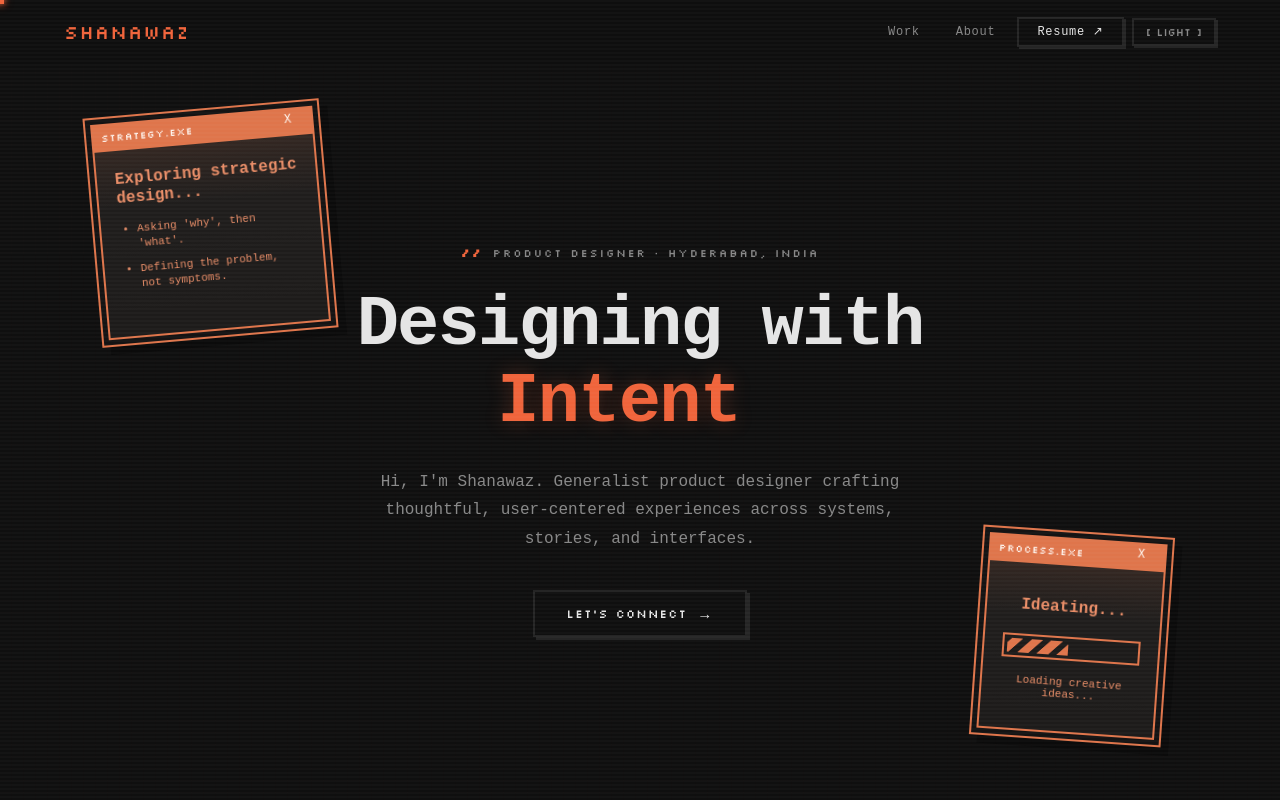
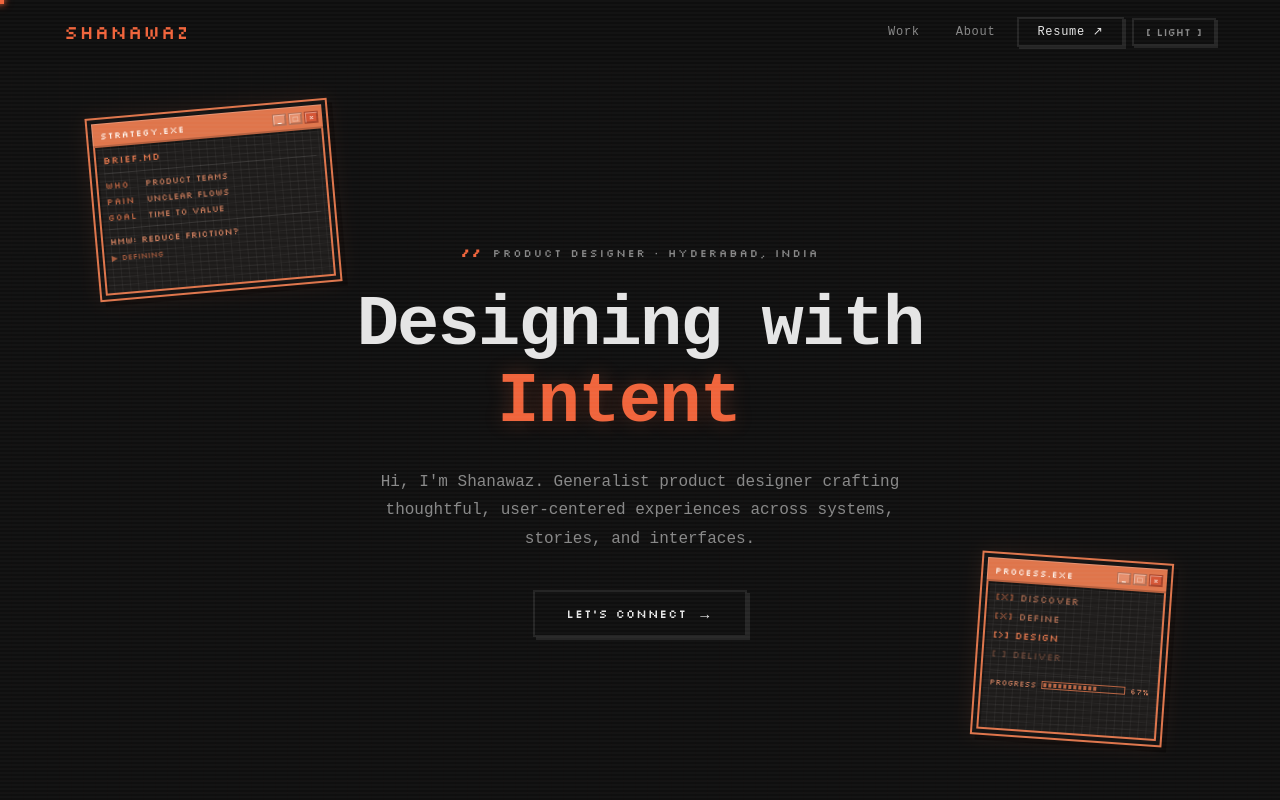
Before and after one commit to shanawaz9/shanawaz-portfolio, a React (Create React App) app: page / in a window 1280 px wide. Shown: the top 800 px of the page. Built offline with nearby package versions, Linux system fonts and the light colour scheme; a web font is replaced by a local one.

Commit message:
hero section changes

```diff
--- a/src/components/Hero.js
+++ b/src/components/Hero.js
@@ -1,7 +1,7 @@
 import React, { useEffect, useRef, useState } from 'react';
 
 const CYCLE_WORDS = ['Curiosity', 'Empathy', 'Intent'];
-const SCRAMBLE_CHARS = 'ABCDEFGHIJKLMNOPQRSTUVWXYZ0123456789#@$%&?!';
+const SCRAMBLE_CHARS = '◆○□△◇●■▲◈◉◎·—∙⬡✦◐◑';
 
 const RESUME_URL =
   'https://drive.google.com/file/d/1keXLOyPMbeusGi4czz1AJGL0bs92SzYy/view?usp=sharing';
@@ -31,20 +31,36 @@ function HeroWindowGraphic({ id, label }) {
       <>
         <div className="hero-window__chrome">
           <span className="hero-window__name">{label}</span>
-          <span className="hero-window__lines" aria-hidden="true" />
-          <span className="hero-window__close" aria-hidden="true">
-            x
-          </span>
+          <div className="hero-window__chrome-btns" aria-hidden="true">
+            <span className="hero-window__chrome-btn">_</span>
+            <span className="hero-window__chrome-btn">□</span>
+            <span className="hero-window__chrome-btn hero-window__chrome-btn--x">×</span>
+          </div>
         </div>
         <div className="hero-window__body hero-window__body--strategy">
-          <h3>
-            <span className="hero-window__title-line">Exploring strategic</span>
-            <span className="hero-window__title-line">design...</span>
-          </h3>
-          <ul className="hero-window__bullets">
-            <li>Asking 'why', then 'what'.</li>
-            <li>Defining the problem, not symptoms.</li>
-          </ul>
+          <p className="hw-head">BRIEF.MD</p>
+          <div className="hw-rule" />
+          <div className="hw-brief-rows">
+            <div className="hw-brief-row">
+              <span className="hw-brief-key">WHO</span>
+              <span className="hw-brief-val">product teams</span>
+            </div>
+            <div className="hw-brief-row">
+              <span className="hw-brief-key">PAIN</span>
+              <span className="hw-brief-val">unclear flows</span>
+            </div>
+            <div className="hw-brief-row">
+              <span className="hw-brief-key">GOAL</span>
+              <span className="hw-brief-val">time to value</span>
+            </div>
+          </div>
+          <div className="hw-rule" />
+          <p className="hw-hmw">HMW: reduce friction?</p>
+          <div className="hw-brief-status">
+            <span aria-hidden="true">▶</span>
+            <span>DEFINING</span>
+            <span className="hw-cursor" aria-hidden="true">▋</span>
+          </div>
         </div>
       </>
     );
@@ -55,17 +71,39 @@ function HeroWindowGraphic({ id, label }) {
       <>
         <div className="hero-window__chrome">
           <span className="hero-window__name">{label}</span>
-          <span className="hero-window__lines" aria-hidden="true" />
-          <span className="hero-window__close" aria-hidden="true">
-            x
-          </span>
+          <div className="hero-window__chrome-btns" aria-hidden="true">
+            <span className="hero-window__chrome-btn">_</span>
+            <span className="hero-window__chrome-btn">□</span>
+            <span className="hero-window__chrome-btn hero-window__chrome-btn--x">×</span>
+          </div>
         </div>
         <div className="hero-window__body hero-window__body--process">
-          <h3>Ideating...</h3>
-          <div className="hero-window__progress" aria-hidden="true">
-            <span className="hero-window__progress-fill" />
+          <div className="hw-phases">
+            <div className="hw-phase hw-phase--done">
+              <span className="hw-phase__chk">[x]</span>
+              <span className="hw-phase__lbl">DISCOVER</span>
+            </div>
+            <div className="hw-phase hw-phase--done">
+              <span className="hw-phase__chk">[x]</span>
+              <span className="hw-phase__lbl">DEFINE</span>
+            </div>
+            <div className="hw-phase hw-phase--now">
+              <span className="hw-phase__chk">[&gt;]</span>
+              <span className="hw-phase__lbl">DESIGN</span>
+              <span className="hw-cursor" aria-hidden="true">▋</span>
+            </div>
+            <div className="hw-phase">
+              <span className="hw-phase__chk">[ ]</span>
+              <span className="hw-phase__lbl">DELIVER</span>
+            </div>
           </div>
-          <p>Loading creative ideas...</p>
+          <div className="hw-pbar">
+            <span className="hw-pbar__lbl">PROGRESS</span>
+            <div className="hw-pbar__track">
+              <div className="hw-pbar__fill" />
+            </div>
+            <span className="hw-pbar__pct">67%</span>
+          </div>
         </div>
       </>
     );
--- a/src/index.css
+++ b/src/index.css
@@ -287,62 +287,22 @@ nav{
 }
 @keyframes gridPulse{0%,100%{opacity:0.14;}50%{opacity:0.22;}}
 
-/* HERO WORD SCRAMBLE + GLITCH */
+/* HERO WORD TRANSITION */
 .hero-word{
   display:inline-block;
   position:relative;
 }
 .hero-word.scrambling{
-  animation:glitchMain 0.055s steps(1) infinite;
+  animation:designMorph 0.55s ease-in-out infinite alternate;
+  filter:blur(0.5px);
 }
 .hero-word.scrambling::before,
 .hero-word.scrambling::after{
-  content:attr(data-word);
-  position:absolute;
-  inset:0;
-  color:var(--accent);
-  pointer-events:none;
-}
-.hero-word.scrambling::before{
-  color:rgba(0,240,255,0.8);
-  animation:glitchTop 0.065s steps(1) infinite;
-}
-.hero-word.scrambling::after{
-  color:rgba(255,0,200,0.7);
-  animation:glitchBot 0.075s steps(1) infinite;
-}
-@keyframes glitchMain{
-  0%  {transform:translate(0,0)     skewX(0);    filter:brightness(1);}
-  10% {transform:translate(-4px,0)  skewX(-4deg);filter:brightness(1.6);}
-  20% {transform:translate(5px,0)   skewX(2deg); filter:brightness(0.6);}
-  30% {transform:translate(-3px,1px)skewX(-2deg);filter:brightness(2);  opacity:0;}
-  40% {transform:translate(4px,-1px)skewX(3deg); filter:brightness(1);  opacity:1;}
-  50% {transform:translate(0,0)     skewX(0);    filter:brightness(1.5);}
-  60% {transform:translate(-5px,0)  skewX(-3deg);filter:brightness(0.5);}
-  70% {transform:translate(3px,0)   skewX(4deg); filter:brightness(1.8);opacity:0;}
-  80% {transform:translate(-2px,1px)skewX(-1deg);filter:brightness(1);  opacity:1;}
-  90% {transform:translate(4px,0)   skewX(2deg); filter:brightness(0.7);}
-  100%{transform:translate(0,0)     skewX(0);    filter:brightness(1);}
-}
-@keyframes glitchTop{
-  0%  {transform:translate(-10px,0);clip-path:polygon(0 8%, 100% 8%, 100% 28%,0 28%);}
-  15% {transform:translate(12px,0); clip-path:polygon(0 52%,100% 52%,100% 66%,0 66%);}
-  30% {transform:translate(-8px,0); clip-path:polygon(0 75%,100% 75%,100% 90%,0 90%);}
-  45% {transform:translate(14px,0); clip-path:polygon(0 0%,  100% 0%, 100% 18%,0 18%);}
-  60% {transform:translate(-6px,0); clip-path:polygon(0 38%,100% 38%,100% 55%,0 55%);}
-  75% {transform:translate(10px,0); clip-path:polygon(0 68%,100% 68%,100% 85%,0 85%);}
-  90% {transform:translate(-12px,0);clip-path:polygon(0 22%,100% 22%,100% 42%,0 42%);}
-  100%{transform:translate(-10px,0);clip-path:polygon(0 8%, 100% 8%, 100% 28%,0 28%);}
-}
-@keyframes glitchBot{
-  0%  {transform:translate(12px,0);  clip-path:polygon(0 60%,100% 60%,100% 78%,0 78%);}
-  15% {transform:translate(-10px,0); clip-path:polygon(0 15%,100% 15%,100% 35%,0 35%);}
-  30% {transform:translate(8px,1px); clip-path:polygon(0 82%,100% 82%,100% 100%,0 100%);}
-  45% {transform:translate(-14px,0); clip-path:polygon(0 40%,100% 40%,100% 58%,0 58%);}
-  60% {transform:translate(10px,0);  clip-path:polygon(0 3%,  100% 3%, 100% 18%,0 18%);}
-  75% {transform:translate(-8px,0);  clip-path:polygon(0 70%,100% 70%,100% 88%,0 88%);}
-  90% {transform:translate(12px,-1px);clip-path:polygon(0 28%,100% 28%,100% 48%,0 48%);}
-  100%{transform:translate(12px,0);  clip-path:polygon(0 60%,100% 60%,100% 78%,0 78%);}
+  content:'';
+}
+@keyframes designMorph{
+  0%   {opacity:0.55;letter-spacing:-0.02em;}
+  100% {opacity:0.88;letter-spacing:0em;}
 }
 
 .hero-inner{
@@ -382,16 +342,20 @@ nav{
   --window-rotation:0deg;
   --window-bg:#f7eee4;
   --window-panel:#fff9f1;
-  --window-accent:#d5643b;
-  --window-text:#c25731;
-  --window-shadow:rgba(186,95,55,0.18);
+  --window-accent:#a03a1a;
+  --window-text:#1e0a04;
+  --window-shadow:rgba(186,95,55,0.22);
+  --hw-wire-bg:rgba(0,0,0,0.07);
+  --hw-wire-border:rgba(0,0,0,0.18);
   position:absolute;
   width:clamp(150px, 15vw, 210px);
-  padding:5px;
+  padding:4px;
   border:2px solid var(--window-accent);
   background:var(--window-bg);
   color:var(--window-text);
-  box-shadow:8px 8px 0 var(--window-shadow);
+  box-shadow:
+    0 0 20px rgba(213,100,59,0.1),
+    5px 5px 0 var(--window-shadow);
   cursor:grab;
   pointer-events:auto;
   touch-action:none;
@@ -400,10 +364,13 @@ nav{
   transform:translate3d(var(--window-offset-x), var(--window-offset-y), 0) rotate(var(--window-rotation));
   transition:box-shadow 0.2s ease, transform 0.2s ease, background-color 0.2s ease;
   will-change:transform;
+  image-rendering:pixelated;
 }
 
 .hero-window:hover{
-  box-shadow:10px 12px 0 rgba(186,95,55,0.2);
+  box-shadow:
+    0 0 28px rgba(213,100,59,0.18),
+    7px 7px 0 var(--window-shadow);
 }
 
 .hero-window:active{
@@ -411,18 +378,19 @@ nav{
 }
 
 .hero-window__chrome{
-  display:grid;
-  grid-template-columns:auto auto 1fr auto;
-  align-items:center;
-  gap:8px;
-  min-height:28px;
-  padding:0 8px 0 10px;
+  display:flex;
+  align-items:center;
+  justify-content:space-between;
+  gap:6px;
+  min-height:24px;
+  padding:0 4px 0 8px;
   background:var(--window-accent);
   color:#fff8f2;
   font-family:var(--font-logo);
-  font-size:10px;
-  letter-spacing:0.08em;
+  font-size:9px;
+  letter-spacing:0.1em;
   text-transform:uppercase;
+  box-shadow:inset 0 -2px 0 rgba(0,0,0,0.18),inset 1px 1px 0 rgba(255,255,255,0.2);
 }
 
 .hero-window__name{
@@ -434,42 +402,49 @@ nav{
   opacity:0.85;
 }
 
-.hero-window__lines{
-  height:10px;
-  background:
-    repeating-linear-gradient(
-      180deg,
-      transparent,
-      transparent 1px,
-      rgba(255,247,242,0.94) 1px,
-      rgba(255,247,242,0.94) 3px
-    );
-}
-
-.hero-window__close{
-  justify-self:end;
-  align-self:start;
-  display:flex;
+.hero-window__lines{display:none;}
+.hero-window__close{display:none;}
+
+.hero-window__chrome-btns{
+  display:flex;
+  gap:2px;
+  align-items:center;
+  flex-shrink:0;
+}
+
+.hero-window__chrome-btn{
+  display:inline-flex;
   align-items:center;
   justify-content:center;
-  width:18px;
-  height:18px;
-  margin-top:3px;
-  font-size:12px;
+  width:14px;
+  height:12px;
+  font-size:8px;
   line-height:1;
-  font-family:var(--font-head);
+  font-family:var(--font-logo);
+  background:rgba(255,248,242,0.18);
+  border:1px solid rgba(0,0,0,0.22);
+  box-shadow:inset 1px 1px 0 rgba(255,255,255,0.35),inset -1px -1px 0 rgba(0,0,0,0.2);
+  color:#fff8f2;
+  cursor:default;
+  letter-spacing:0;
+}
+
+.hero-window__chrome-btn--x{
+  background:rgba(200,50,30,0.45);
 }
 
 .hero-window__body{
-  min-height:168px;
-  padding:20px 18px 18px;
+  min-height:148px;
+  padding:8px;
   border:2px solid var(--window-accent);
   border-top:none;
   background:
-    linear-gradient(180deg, rgba(196,90,52,0.04), rgba(196,90,52,0.015) 18%, transparent 32%),
+    repeating-linear-gradient(0deg,transparent,transparent 7px,var(--hw-wire-bg) 7px,var(--hw-wire-bg) 8px),
+    repeating-linear-gradient(90deg,transparent,transparent 7px,var(--hw-wire-bg) 7px,var(--hw-wire-bg) 8px),
     var(--window-panel);
   text-align:left;
-  font-family:var(--font-body);
+  font-family:var(--font-logo);
+  box-shadow:inset 2px 2px 0 rgba(0,0,0,0.07);
 }
 
 .hero-window__body h3{
@@ -486,60 +461,15 @@ nav{
 }
 
 .hero-window__body--strategy{
-  min-height:188px;
-}
-
-.hero-window__body--strategy h3{
-  max-width:none;
-}
-
-.hero-window__bullets{
-  padding-left:18px;
-  color:var(--window-text);
-  display:grid;
-  gap:10px;
-  font-size:11px;
-  line-height:1.35;
+  padding:7px;
 }
 
 .hero-window__body--process{
   display:flex;
   flex-direction:column;
-  align-items:center;
-  justify-content:center;
-  text-align:center;
-}
-
-.hero-window__body--process h3{
-  margin-bottom:18px;
-}
-
-.hero-window__progress{
-  width:100%;
-  height:24px;
-  border:2px solid var(--window-accent);
-  background:var(--window-panel);
-  margin-bottom:16px;
-  padding:3px;
-}
-
-.hero-window__progress-fill{
-  display:block;
-  height:100%;
-  width:48%;
-  background:
-    repeating-linear-gradient(
-      -45deg,
-      var(--window-accent),
-      var(--window-accent) 8px,
-      transparent 8px,
-      transparent 14px
-    );
-}
-
-.hero-window__body--process p{
-  color:var(--window-text);
-  font-size:11px;
+  gap:8px;
+  padding:8px;
+  text-align:left;
 }
 
 .hero-window__body--text{
@@ -603,25 +533,183 @@ nav{
   --window-panel:#1d1b1a;
   --window-accent:#df754b;
   --window-text:#ea8e68;
-  --window-shadow:rgba(0,0,0,0.32);
+  --window-shadow:rgba(0,0,0,0.4);
+  --hw-wire-bg:rgba(255,255,255,0.045);
+  --hw-wire-border:rgba(255,255,255,0.07);
 }
 
 [data-theme="dark"] .hero-window__body{
   background:
-    linear-gradient(180deg, rgba(223,117,75,0.1), rgba(223,117,75,0.04) 18%, transparent 32%),
-    linear-gradient(180deg, rgba(255,255,255,0.015), rgba(255,255,255,0)),
+    repeating-linear-gradient(0deg,transparent,transparent 7px,var(--hw-wire-bg) 7px,var(--hw-wire-bg) 8px),
+    repeating-linear-gradient(90deg,transparent,transparent 7px,var(--hw-wire-bg) 7px,var(--hw-wire-bg) 8px),
     var(--window-panel);
+  box-shadow:inset 2px 2px 0 rgba(0,0,0,0.3);
 }
 
 .hero-window--strategy{
   top:6%;
   left:calc(7% - 32px);
-  width:clamp(184px, 18.5vw, 252px);
+  width:clamp(200px, 19vw, 264px);
 }
 
 .hero-window--process{
   right:6%;
   bottom:8%;
+}
+
+/* UX STRATEGY BRIEF (strategy window) */
+.hw-head{
+  font-family:var(--font-logo);
+  font-size:10px;
+  color:var(--window-accent);
+  letter-spacing:0.08em;
+  margin-bottom:6px;
+}
+
+.hw-rule{
+  height:1px;
+  background:var(--hw-wire-border);
+  margin:6px 0;
+}
+
+.hw-brief-rows{
+  display:flex;
+  flex-direction:column;
+  gap:5px;
+}
+
+.hw-brief-row{
+  display:flex;
+  align-items:baseline;
+  gap:8px;
+  font-family:var(--font-logo);
+}
+
+.hw-brief-key{
+  font-size:9px;
+  color:var(--window-accent);
+  letter-spacing:0.1em;
+  flex-shrink:0;
+  width:32px;
+  opacity:0.85;
+}
+
+.hw-brief-val{
+  font-size:9px;
+  color:var(--window-text);
+  opacity:0.82;
+}
+
+.hw-hmw{
+  font-family:var(--font-logo);
+  font-size:9px;
+  color:var(--window-text);
+  opacity:0.9;
+  letter-spacing:0.02em;
+  margin-bottom:4px;
+}
+
+.hw-brief-status{
+  display:flex;
+  align-items:center;
+  gap:4px;
+  font-family:var(--font-logo);
+  font-size:8px;
+  color:var(--window-accent);
+  opacity:0.7;
+}
+
+
+/* DESIGN PHASES (process window) */
+.hw-phases{
+  display:flex;
+  flex-direction:column;
+  gap:6px;
+}
+
+.hw-phase{
+  display:flex;
+  align-items:center;
+  gap:6px;
+  font-family:var(--font-logo);
+  font-size:10px;
+  letter-spacing:0.04em;
+  color:var(--window-text);
+  opacity:0.35;
+}
+
+.hw-phase--done{
+  opacity:0.65;
+}
+
+.hw-phase--done .hw-phase__chk{
+  color:var(--window-accent);
+}
+
+.hw-phase--now{
+  opacity:1;
+  color:var(--window-accent);
+}
+
+.hw-phase__chk{
+  font-family:var(--font-logo);
+  letter-spacing:0;
+  flex-shrink:0;
+  font-size:10px;
+}
+
+.hw-cursor{
+  font-size:10px;
+  margin-left:1px;
+  animation:hwBlink 0.65s steps(1) infinite;
+}
+
+@keyframes hwBlink{
+  0%,49%{opacity:1;}
+  50%,100%{opacity:0;}
+}
+
+.hw-pbar{
+  display:flex;
+  align-items:center;
+  gap:5px;
+  font-family:var(--font-logo);
+  font-size:8px;
+  color:var(--window-text);
+  opacity:0.8;
+  border-top:1px solid var(--hw-wire-border);
+  padding-top:6px;
+  margin-top:2px;
+}
+
+.hw-pbar__lbl{
+  white-space:nowrap;
+  flex-shrink:0;
+}
+
+.hw-pbar__track{
+  flex:1;
+  height:8px;
+  border:1px solid var(--window-accent);
+  padding:1px;
+  background:transparent;
+}
+
+.hw-pbar__fill{
+  height:100%;
+  width:67%;
+  background:repeating-linear-gradient(
+    90deg,
+    var(--window-accent) 0px,
+    var(--window-accent) 3px,
+    transparent 3px,
+    transparent 5px
+  );
+}
+
+.hw-pbar__pct{
+  white-space:nowrap;
+  flex-shrink:0;
 }
 
 .hero-window--text{
@@ -1003,12 +1091,8 @@ nav{
   }
 
   .hero-window__body{
-    min-height:140px;
-    padding:16px 14px 14px;
-  }
-
-  .hero-window__body h3{
-    font-size:14px;
+    min-height:130px;
+    padding:7px;
   }
 
   .hero-window--strategy{
@@ -1048,36 +1132,14 @@ nav{
   }
 
   .hero-window__chrome{
-    min-height:24px;
-    padding:0 8px;
-    font-size:9px;
+    min-height:22px;
+    padding:0 4px 0 6px;
+    font-size:8px;
   }
 
   .hero-window__body{
-    min-height:126px;
-    padding:12px 10px 10px;
-  }
-
-  .hero-window__body h3{
-    font-size:12px;
-    margin-bottom:12px;
-  }
-
-  .hero-window__bullets,
-  .hero-window__body--process p{
-    font-size:10px;
-  }
-
-  .hero-window__progress{
-    height:20px;
-    margin-bottom:12px;
-  }
-
-  .hero-window__select,
-  .hero-window__option,
-  .hero-window__cta-row{
-    min-height:30px;
-    font-size:10px;
+    min-height:116px;
+    padding:6px;
   }
 
   .hero-window--strategy{
```
